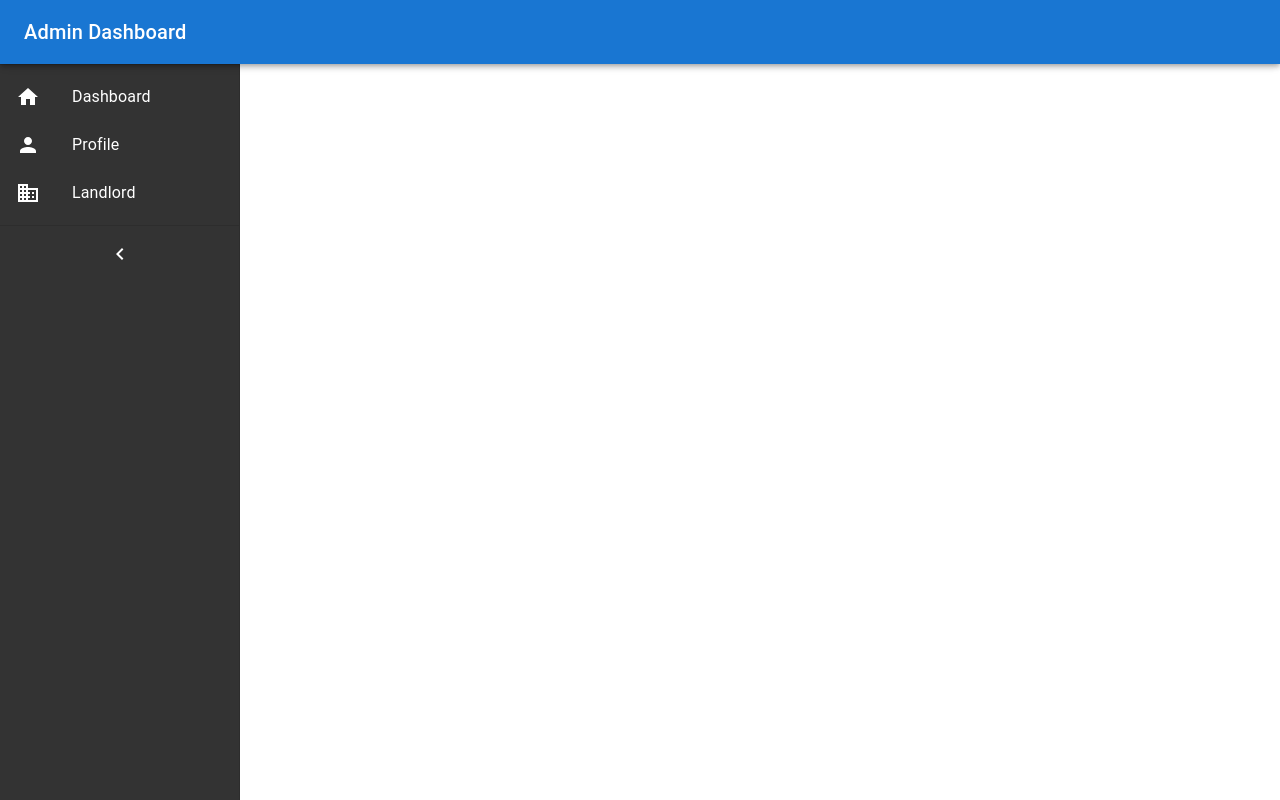
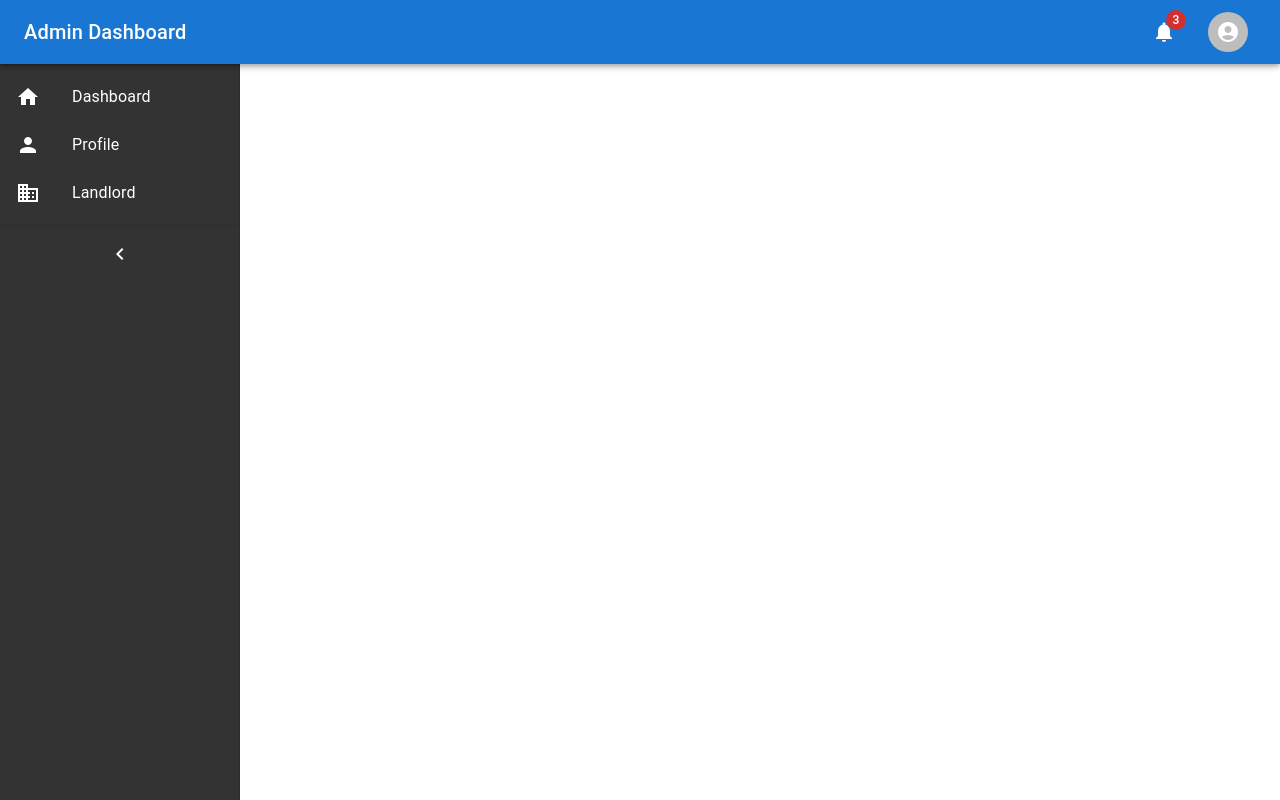
Before and after one commit to AfshanAlamEngg/mypg-frontend, a React (Create React App) app: page / in a window 1280 px wide. Built offline with nearby package versions, Linux system fonts and the light colour scheme.

Commit message:
Modified Navbar.js in the project

```diff
--- a/src/components/Navbar.js
+++ b/src/components/Navbar.js
@@ -1,13 +1,79 @@
-import React from 'react';
-import { AppBar, Toolbar, Typography, Box } from '@mui/material';
+import React, { useState } from 'react';
+import { AppBar, Toolbar, Typography, IconButton, Menu, MenuItem, Badge, Avatar, Box } from '@mui/material';
+import { Notifications as NotificationsIcon, AccountCircle as AccountCircleIcon } from '@mui/icons-material';
 
 const Navbar = () => {
+    const [anchorEl, setAnchorEl] = useState(null);
+    const [notificationAnchorEl, setNotificationAnchorEl] = useState(null);
+    const [notifications, setNotifications] = useState(3); // Example notification count
+
+    const handleMenuClick = (event) => {
+        setAnchorEl(event.currentTarget);
+    };
+
+    const handleMenuClose = () => {
+        setAnchorEl(null);
+    };
+
+    const handleNotificationClick = (event) => {
+        setNotificationAnchorEl(event.currentTarget);
+    };
+
+    const handleNotificationClose = () => {
+        setNotificationAnchorEl(null);
+    };
+
+    const handleLogout = () => {
+        // Handle logout logic here
+        console.log('Logout');
+    };
+
     return (
         <AppBar position="fixed" sx={{ zIndex: (theme) => theme.zIndex.drawer + 1 }}>
             <Toolbar>
-                <Typography variant="h6" noWrap component="div">
+                <Typography variant="h6" noWrap component="div" sx={{ flexGrow: 1 }}>
                     Admin Dashboard
                 </Typography>
+                <Box sx={{ display: 'flex', alignItems: 'center' }}>
+                    {/* Notifications Bell Icon */}
+                    <IconButton
+                        color="inherit"
+                        onClick={handleNotificationClick}
+                        sx={{ marginRight: 2 }}
+                    >
+                        <Badge badgeContent={notifications} color="error">
+                            <NotificationsIcon />
+                        </Badge>
+                    </IconButton>
+                    {/* User Dropdown Menu */}
+                    <IconButton
+                        color="inherit"
+                        onClick={handleMenuClick}
+                    >
+                        <Avatar>
+                            <AccountCircleIcon />
+                        </Avatar>
+                    </IconButton>
+                    <Menu
+                        anchorEl={anchorEl}
+                        open={Boolean(anchorEl)}
+                        onClose={handleMenuClose}
+                    >
+                        <MenuItem onClick={handleMenuClose}>Profile</MenuItem>
+                        <MenuItem onClick={handleMenuClose}>Settings</MenuItem>
+                        <MenuItem onClick={handleLogout}>Logout</MenuItem>
+                    </Menu>
+                    {/* Notification Dropdown Menu */}
+                    <Menu
+                        anchorEl={notificationAnchorEl}
+                        open={Boolean(notificationAnchorEl)}
+                        onClose={handleNotificationClose}
+                    >
+                        <MenuItem onClick={handleNotificationClose}>Notification 1</MenuItem>
+                        <MenuItem onClick={handleNotificationClose}>Notification 2</MenuItem>
+                        <MenuItem onClick={handleNotificationClose}>Notification 3</MenuItem>
+                    </Menu>
+                </Box>
             </Toolbar>
         </AppBar>
     );
```
